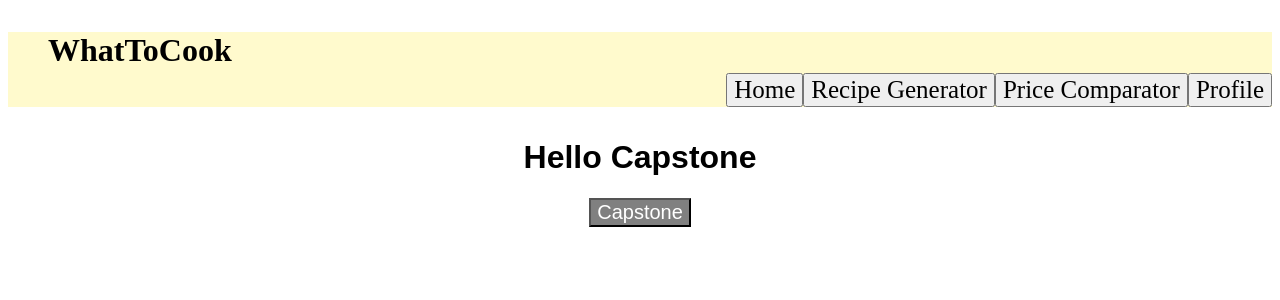
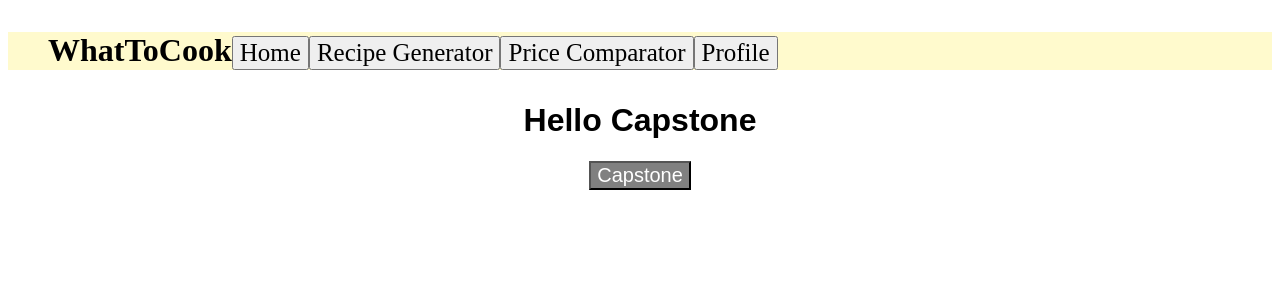
Before and after one commit to jmart2001/testing, a React (Create React App) app: page / in a window 1280 px wide. Shown: the top 300 px of the page. Built offline with nearby package versions, Linux system fonts and the light colour scheme.

Commit message:
MoreFonts

```diff
--- a/src/Header.js
+++ b/src/Header.js
@@ -42,7 +42,7 @@ function Header() {
     return (
       <header style= {{fontFamily: 'cursive'}} className="d-flex align-items-start">
         <nav className="nav">
-          <ul style = {{fontFamily: 'cursive', textAlign: 'right'}} className="d-flex align-items-start">
+          <ul style = {{display: 'flex',fontFamily: 'cursive', textAlign: 'right'}} className="d-flex align-items-start">
             <div style = {{textAlign: 'left'}}>WhatToCook</div>
             <Home/>
             <Recipe/>
```
